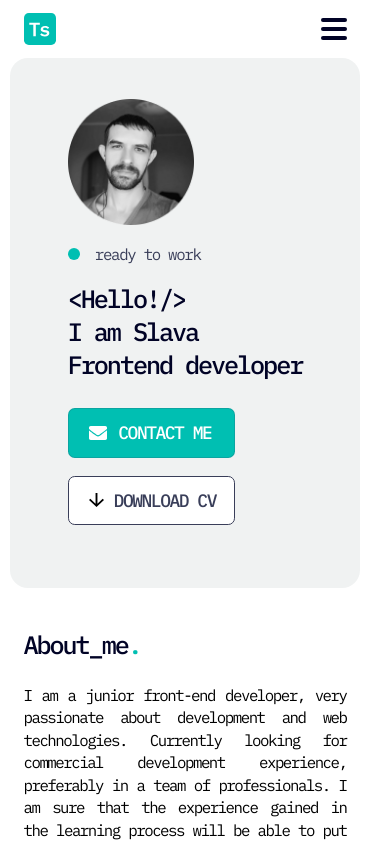
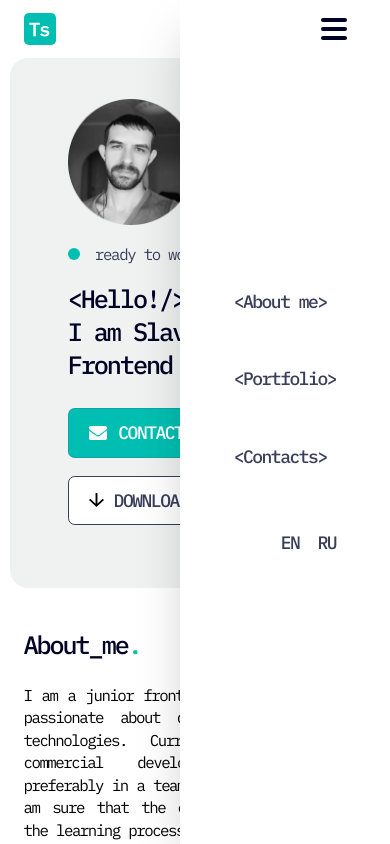
Before and after one commit to Tsvetkoffff/cv, a React (Vite) app: page / in a window 390 px wide. Shown: the top 844 px of the page. Built offline with nearby package versions, Linux system fonts and the light colour scheme.

Commit message:
refactor: refactoring and restructure header

```diff
--- a/src/App.jsx
+++ b/src/App.jsx
@@ -1,6 +1,6 @@
 import React from 'react'
+import Header from '/src/components/Header'
 import GreetSection from '/src/components/GreetSection'
-import Navigation from '/src/components/Navigation'
 import SocialBar from '/src/components/SocialBar'
 import AboutMe from '/src/components/AboutMe'
 import MySkills from '/src/components/MySkills'
@@ -29,9 +29,7 @@
   ]
   return (
     <>
-      <header className='my-container'>
-        <Navigation />
-      </header>
+      <Header />
       <main className='my-container relative'>
         <SocialBar />
         <GreetSection />
--- /dev/null
+++ b/src/components/Header/BurgerButton.jsx
@@ -0,0 +1,46 @@
+import React from 'react'
+import useSetBodyScroll from '/src/hooks/bodyScroll'
+
+const BurgerButton = ({areMenuClose, setAreMenuClose}) => {
+  const setBodyScroll = useSetBodyScroll()
+
+  const menuBtnHandleClick = () => {
+    setAreMenuClose(prev => !prev)
+    setBodyScroll(prev => !prev)
+  }
+
+  return (
+    <>
+      <button
+        className={`cursor-pointer w-[26px] h-[22px] relative z-20 md:hidden
+        ${areMenuClose && 'relative'}
+        ${!areMenuClose && 'sm:absolute sm:right-2'}`}
+        onClick={() => menuBtnHandleClick()}
+      >
+        <span
+          className={`absolute h-[4px] bg-dark rounded-full left-0 right-0 transition-all duration-500 top-0 ${
+            !areMenuClose && 'rotate-45 top-1/2'
+          }`}
+        ></span>
+        <span
+          className={`absolute h-[4px] bg-dark rounded-full left-0 right-0 transition-all duration-500 top-2 ${
+            !areMenuClose && 'opacity-0 -translate-x-6'
+          }`}
+        ></span>
+        <span
+          className={`absolute h-[4px] bg-dark rounded-full left-0 right-0 transition-all duration-500 bottom-0  ${
+            !areMenuClose && '-rotate-45 top-1/2'
+          }`}
+        ></span>
+      </button>
+      <div
+        className={`absolute top-0 right-0 bottom-0 left-0 z-[5] cursor-pointer ${
+          areMenuClose && 'hidden'
+        }`}
+        onClick={() => menuBtnHandleClick()}
+      ></div>
+    </>
+  )
+}
+
+export default BurgerButton
--- /dev/null
+++ b/src/components/Header/LangList.jsx
@@ -0,0 +1,16 @@
+import React from 'react'
+import LangListItem from './LangListItem'
+
+const LangList = () => {
+  const list = ['en', 'ru']
+
+  return (
+    <ul className='flex self-end md:self-auto md:justify-self-end'>
+      {list.map(item => (
+        <LangListItem key={item} text={item} />
+      ))}
+    </ul>
+  )
+}
+
+export default LangList
--- /dev/null
+++ b/src/components/Header/LangListItem.jsx
@@ -0,0 +1,13 @@
+import React from 'react'
+
+const LangListItem = ({text}) => {
+  return (
+    <li className='link'>
+      <a href='#'>
+        {text.toUpperCase()}
+      </a>
+    </li>
+  )
+}
+
+export default LangListItem
--- /dev/null
+++ b/src/components/Header/Logo.jsx
@@ -0,0 +1,7 @@
+import {ReactComponent as MyLogo} from '/src/assets/icons/logo.svg'
+
+const Logo = () => (
+  <MyLogo className='w-[32px] h-[32px] md:w-[40px] md:h-[40px]' />
+)
+
+export default Logo
--- /dev/null
+++ b/src/components/Header/NavList.jsx
@@ -0,0 +1,20 @@
+import React from 'react'
+import NavListItem from './NavListItem'
+
+const NavList = () => {
+  const list = [
+    {id: 'about_me', text: 'About me'},
+    {id: 'portfolio', text: 'Portfolio'},
+    {id: 'contacts', text: 'Contacts'},
+  ]
+
+  return (
+    <ul className='flex flex-col space-y-8 md:flex-row md:space-y-0 md:space-x-12 mx-auto'>
+      {list.map(item => (
+        <NavListItem key={item.id} text={item.text} id={item.id} />
+      ))}
+    </ul>
+  )
+}
+
+export default NavList
--- /dev/null
+++ b/src/components/Header/NavListItem.jsx
@@ -0,0 +1,13 @@
+import React from 'react'
+
+const NavListItem = ({id, text}) => {
+  return (
+    <li className='link'>
+      <a href={`#${id}`}>
+        {`<${text}>`}
+      </a>
+    </li>
+  )
+}
+
+export default NavListItem
--- /dev/null
+++ b/src/components/Header/Navigation.jsx
@@ -0,0 +1,17 @@
+import React from 'react'
+import NavList from '/src/components/Header/NavList'
+import LangList from '/src/components/Header/LangList'
+
+const Navigation = ({areMenuClose}) => {
+  return (
+    <nav
+      className={`fixed flex flex-col space-y-10 z-10 h-full right-0 top-0 justify-center p-10 shadow-2xl bg-white box-border text-grey tracking-tightest font-medium transition-all duration-500 md:static md:flex-row md:space-y-0 md:p-0 md:shadow-none md:bg-none md:items-center md:flex-grow md:justify-end
+      ${areMenuClose && '-right-full'}`}
+    >
+      <NavList />
+      <LangList />
+    </nav>
+  )
+}
+
+export default Navigation
--- /dev/null
+++ b/src/components/Header/index.jsx
@@ -0,0 +1,23 @@
+import React, {useState} from 'react'
+import Logo from '/src/components/Header/Logo'
+import Navigation from '/src/components/Header/Navigation'
+import BurgerButton from '/src/components/Header/BurgerButton'
+
+const Header = () => {
+  const [areMenuClose, setAreMenuClose] = useState(true)
+
+  return (
+    <header className='my-container'>
+      <div className='flex h-[58px] box-border items-center justify-between p-3'>
+        <Logo />
+        <Navigation areMenuClose={areMenuClose} />
+        <BurgerButton
+          areMenuClose={areMenuClose}
+          setAreMenuClose={setAreMenuClose}
+        />
+      </div>
+    </header>
+  )
+}
+
+export default Header
--- a/src/components/Navigation/index.css
+++ /dev/null
@@ -1,17 +0,0 @@
-@layer components {
-  .navigation {
-    @apply flex h-[58px] box-border items-center justify-between p-3;
-  }
-  .navigation__logo {
-    @apply w-[32px] h-[32px] md:w-[40px] md:h-[40px];
-  }
-  .navigation__menu-wrapper {
-    @apply fixed flex flex-col space-y-10 z-10 h-full right-0 top-0 justify-center p-10 shadow-2xl bg-white box-border text-grey tracking-tightest font-medium transition-all duration-500 md:static md:flex-row md:space-y-0 md:p-0 md:shadow-none md:bg-none md:items-center md:flex-grow md:justify-end;
-  }
-  .navigation__links-list {
-    @apply flex flex-col space-y-8 md:flex-row md:space-y-0 md:space-x-12 mx-auto;
-  }
-  .navigation__langs-list {
-    @apply flex self-end md:self-auto md:justify-self-end;
-  }
-}
--- a/src/components/Navigation/index.jsx
+++ /dev/null
@@ -1,52 +0,0 @@
-import React, {useState} from 'react'
-import {ReactComponent as Logo} from '/src/assets/icons/logo.svg'
-import useSetBodyScroll from '/src/hooks/bodyScroll'
-import BurgerButton from '../BurgerButton/index'
-import NavList from '../NavList'
-
-const Navigation = () => {
-  const [linksList, setLinksList] = useState([
-    'About me',
-    'Portfolio',
-    'Contacts',
-  ])
-  const [langsList, setLangsList] = useState(['en', 'ru'])
-  const [areMenuClose, setAreMenuClose] = useState(true)
-  const setBodyScroll = useSetBodyScroll()
-
-  const menuBtnHandleClick = () => {
-    setAreMenuClose(prev => !prev)
-    setBodyScroll(prev => !prev)
-  }
-
-  return (
-    <nav className='navigation'>
-      <Logo className='navigation__logo' />
-      <div
-        className={`navigation__menu-wrapper
-        ${areMenuClose && '-right-full'}`}
-      >
-        <NavList
-          className='navigation__links-list'
-          list={linksList}
-          upperCase={false}
-          textDecorations={true}
-        />
-
-        <NavList
-          className='navigation__langs-list'
-          list={langsList}
-          upperCase={true}
-          textDecorations={false}
-        />
-      </div>
-
-      <BurgerButton
-        areMenuClose={areMenuClose}
-        menuBtnHandleClick={menuBtnHandleClick}
-      />
-    </nav>
-  )
-}
-
-export default Navigation
--- a/src/index.css
+++ b/src/index.css
@@ -1,6 +1,5 @@
 @import './components/GreetSection';
 @import './components/Button';
-@import './components/Navigation';
 @import './components/BurgerButton';
 @import './components/SectionHeader';
 @import './components/Section';
@@ -34,6 +33,10 @@
   }
 }
 
+* {
+  box-sizing: border-box;
+}
+
 html {
   font-size: 18px;
   line-height: 130%;
```
